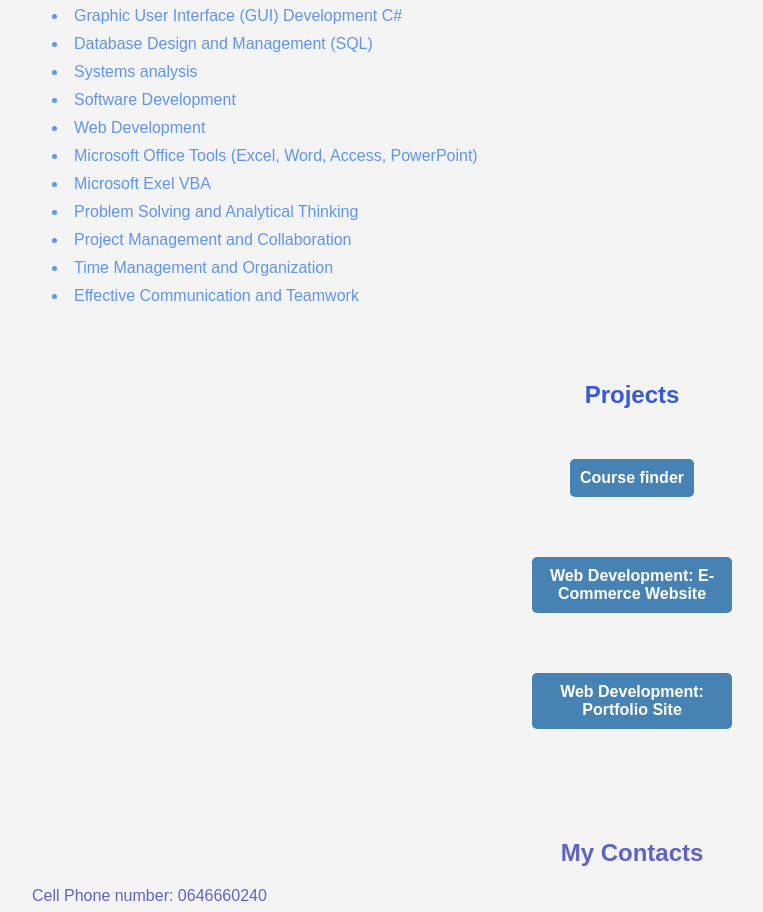
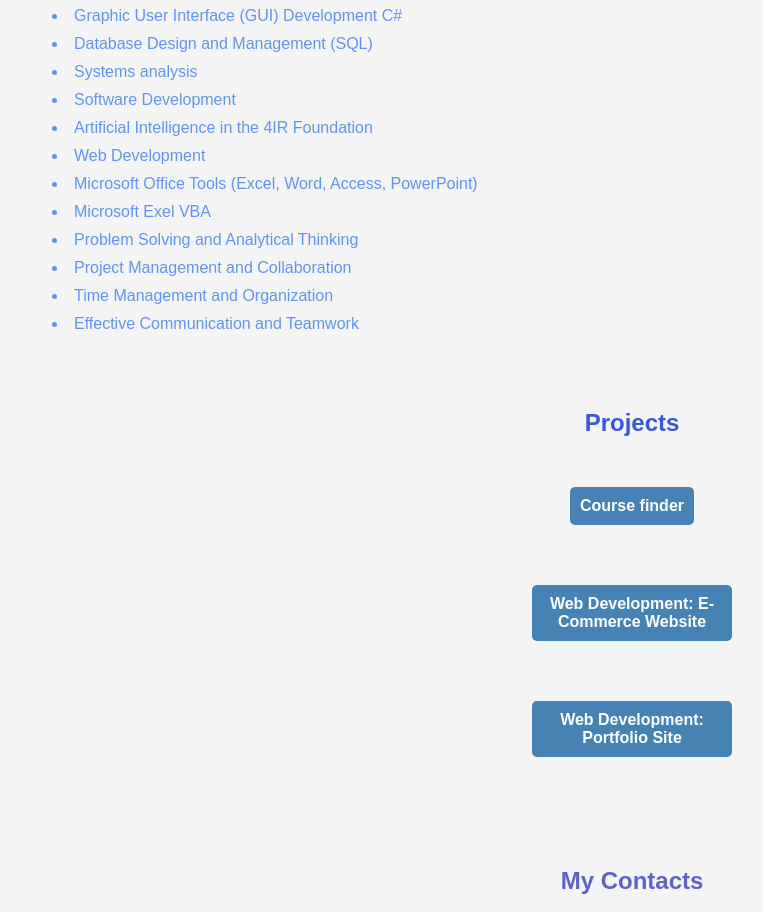
Before and after one commit to Ofentsefefe/my-personal-website, a plain HTML site: page index.html in a window 1280 px wide. Shown: the part 1285-2197 px from the top of the page, without its empty margins (8-771 px from the left). Drawn offline with Linux system fonts and the light colour scheme.

Commit message:
Update index.html
Adding a core skills.

```diff
--- a/index.html
+++ b/index.html
@@ -122,6 +122,7 @@
             <li>Database Design and Management (SQL)</li>
             <li>Systems analysis </li>
             <li>Software Development </li>
+            <li>Artificial Intelligence in the 4IR Foundation</li>
             <li>Web Development</li>
             <li>Microsoft Office Tools (Excel, Word, Access, PowerPoint)</li>
             <li>Microsoft Exel VBA</li>
```
